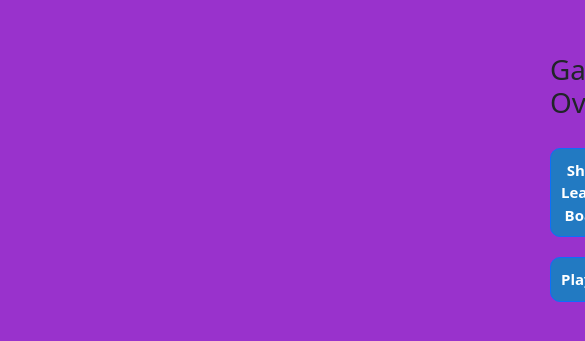
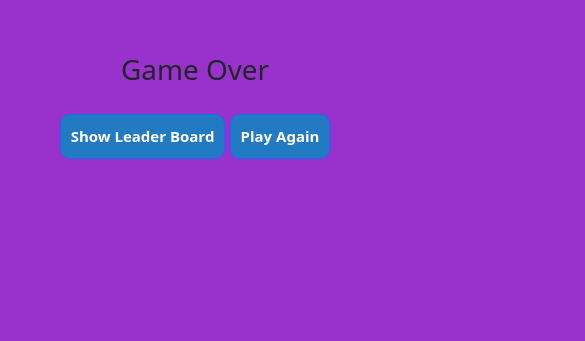
Before and after one commit to ssarathe-systango/Breakout_Game, a plain HTML site: page gameover.html in a window 390 px wide. Shown: the part 197-538 px from the top of the page, 585 px wide, since content can reach past the window. Drawn offline with nearby package versions, Linux system fonts and the light colour scheme; no server answers; a web font is replaced by a local one.

Commit message:
responsiveness

```diff
--- a/gameover.html
+++ b/gameover.html
@@ -12,8 +12,8 @@
     <style>
         .div1 {
             background-color: violet;
-            margin-left: 550px;
             margin-top: 250px;
+            text-align: center;
         }
 
         #btn3 {
@@ -25,6 +25,7 @@
 
 <body class="div1">
     <div>
+
         <h1>Game Over</h1>
         <a href="leaderboard.html"><button type="button" class="btn btn-primary" id="btn3" data-bs-toggle="modal"
                 data-bs-target="#exampleModal">
@@ -32,6 +33,7 @@
             </button></a>
         <a href="home.html" style="float: center;"><input type="button" value="Play Again" class="btn btn-primary"
                 id="btn3"></a>
+
     </div>
 
     <script>
```
Also changed, not shown: home.html (+1 -1 lines), index.html (+1 -1 lines).
